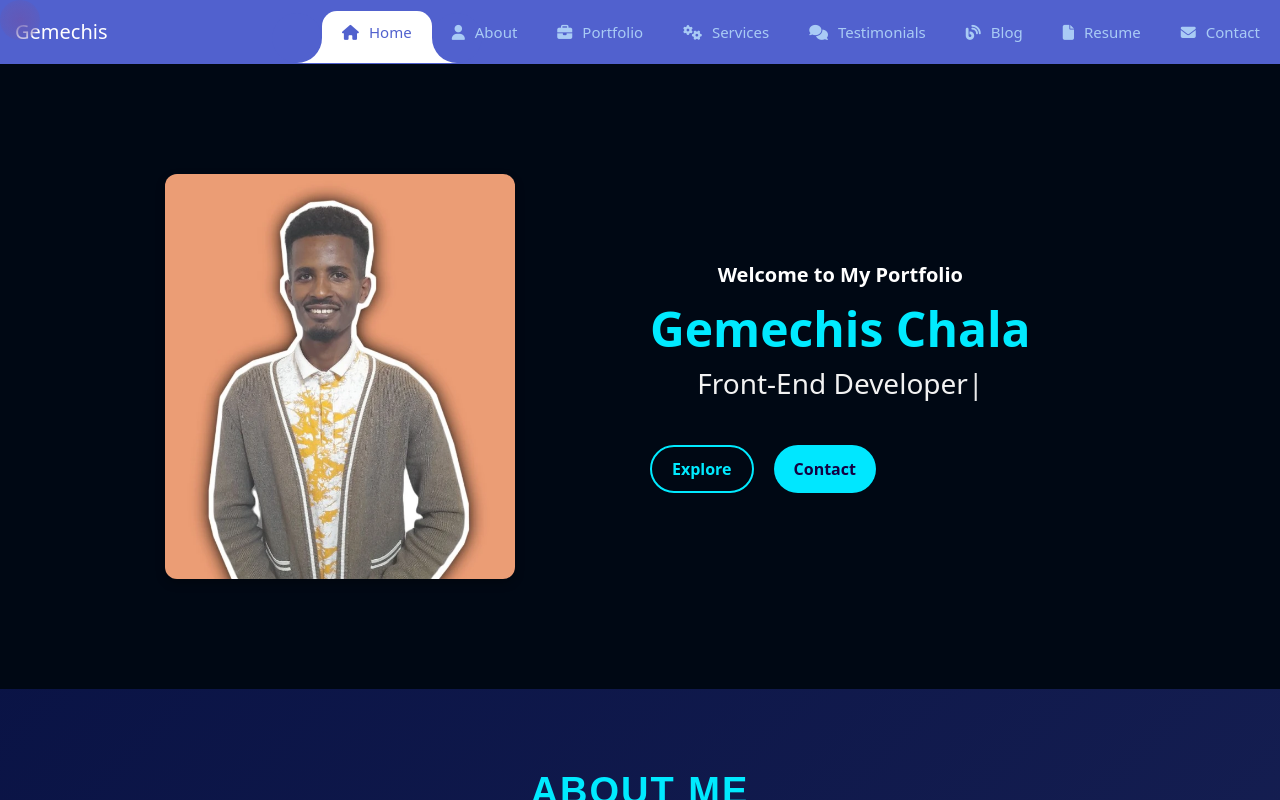
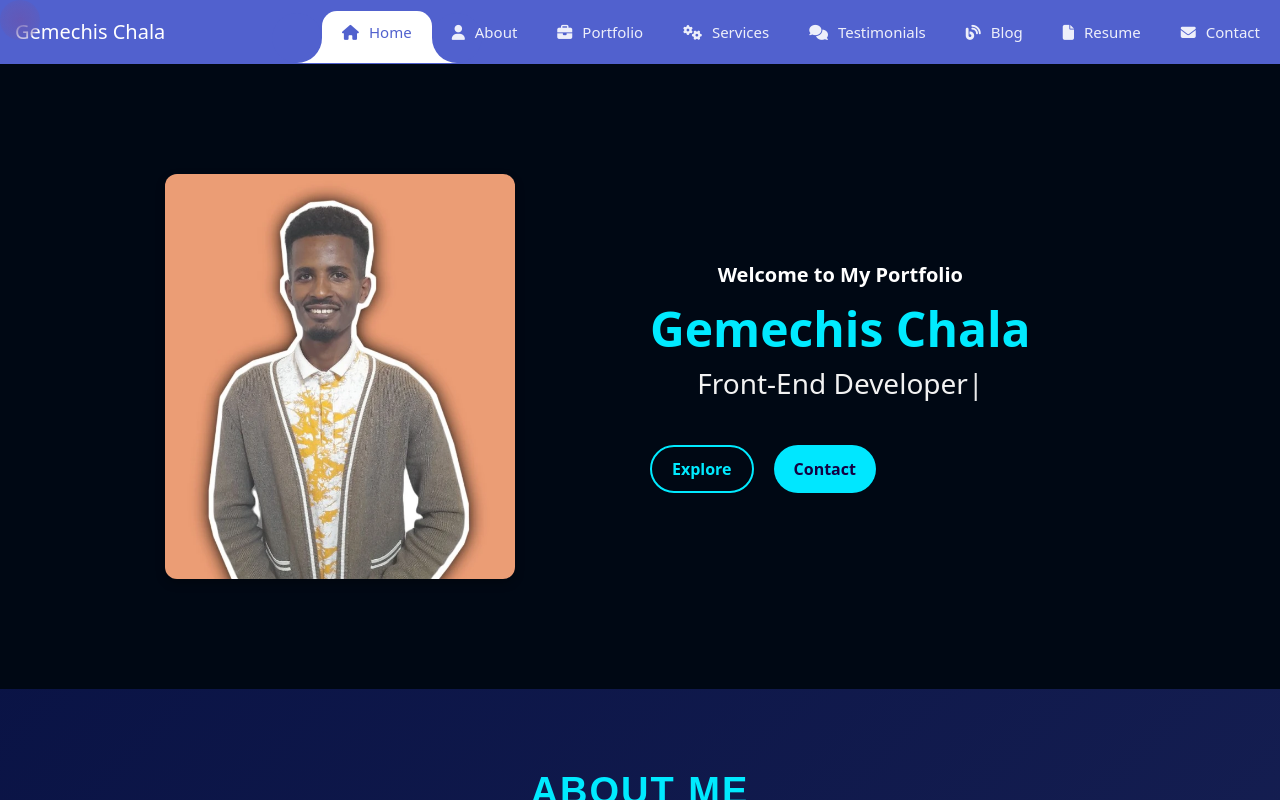
Before and after one commit to venopyX/my-portfolio-vue, a Vue app: page / in a window 1280 px wide. Built offline with nearby package versions, Linux system fonts and the light colour scheme; no server answers.

Commit message:
color opacity to navbar

```diff
--- a/src/components/NavBar.vue
+++ b/src/components/NavBar.vue
@@ -1,6 +1,6 @@
 <template>
   <nav class="navbar navbar-expand-custom navbar-mainbg">
-    <a class="navbar-brand navbar-logo" href="#home">Gemechis</a>
+    <a class="navbar-brand navbar-logo" href="#home">Gemechis Chala</a>
     <button
       class="navbar-toggler"
       type="button"
@@ -186,7 +186,7 @@ export default {
 }
 
 #navbarSupportedContent ul li a {
-    color: rgba(193, 232, 255, 0.788);
+    color: rgba(255, 255, 255, 0.9);
     text-decoration: none;
     font-size: 15px;
     display: block;
```
